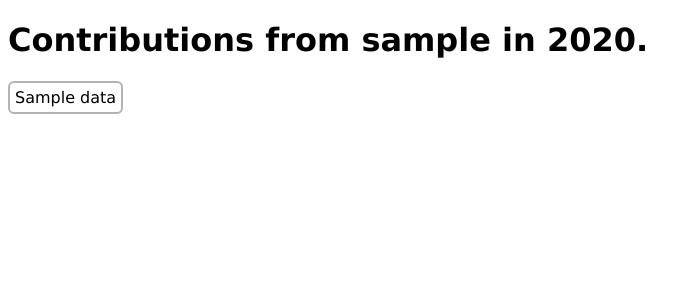
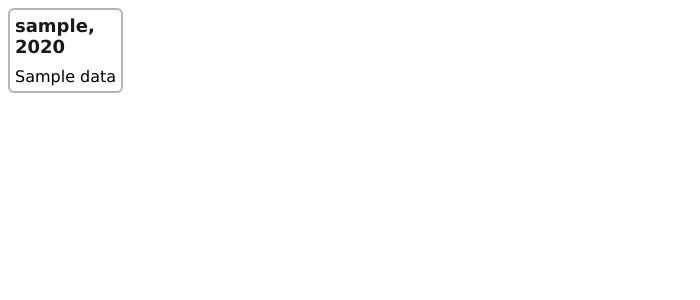
Before and after one commit to JoseDeFreitas/wikipedia-edits-chart, a FastAPI app: template src/templates/userchart.html in a window 1280 px wide. Shown: the top 300 px of the page, without its empty margins (0-700 px from the left). Run offline with FastAPI, Linux system fonts and the light colour scheme; the template is opened without the code that fills it: most values are stand-ins (such as "Sample title", 1, 10 or a date in 2020).

Commit message:
Change chart title

```diff
--- a/src/static/styles.css
+++ b/src/static/styles.css
@@ -10,33 +10,45 @@ h1 {
     border: 2px solid #b3b3b3;
     border-radius: 6px;
     display: grid;
-    grid-template-columns: repeat(6, max-content);
+    grid-template-rows: min-content 1fr;
     width: min-content;
     padding: 5px;
 }
 
-#contributions-chart .month {
+#user-and-year {
+    font-size: 18px;
+    color: #191919;
+    justify-self: center;
+    margin: 0 0 10px;
+}
+
+#year-container {
+    display: grid;
+    grid-template-columns: repeat(6, max-content);
+}
+
+.month {
     display: grid;
     grid-template-rows: min-content 1fr;
 }
 
-#contributions-chart .month .month-title {
+.month .month-title {
     margin: 4px auto;
     font-size: 14px;
     color: #4d4d4d;
 }
 
-#contributions-chart .month .month-container {
+.month .month-container {
     display: grid;
     grid-template-columns: repeat(7, max-content);
 }
 
-#contributions-chart .month .week {
+.month .week {
     display: grid;
     grid-template-rows: repeat(7, max-content);
 }
 
-#contributions-chart .month .week .day {
+.month .week .day {
     width: 14px;
     height: 14px;
     border-radius: 2px;
--- a/src/templates/userchart.html
+++ b/src/templates/userchart.html
@@ -5,9 +5,11 @@
         <link href="{{ url_for('static', path='/styles.css') }}" rel="stylesheet">
     </head>
     <body>
-        <h1>Contributions from {{ username }} in {{ year }}.</h1>
         <div id="contributions-chart">
-            {{ data|safe }}
+            <h1 id="user-and-year">{{ username }}, {{ year }}</h1>
+            <div id="year-container">
+                {{ data|safe }}
+            </div>
         </div>
     </body>
 </html>
```
